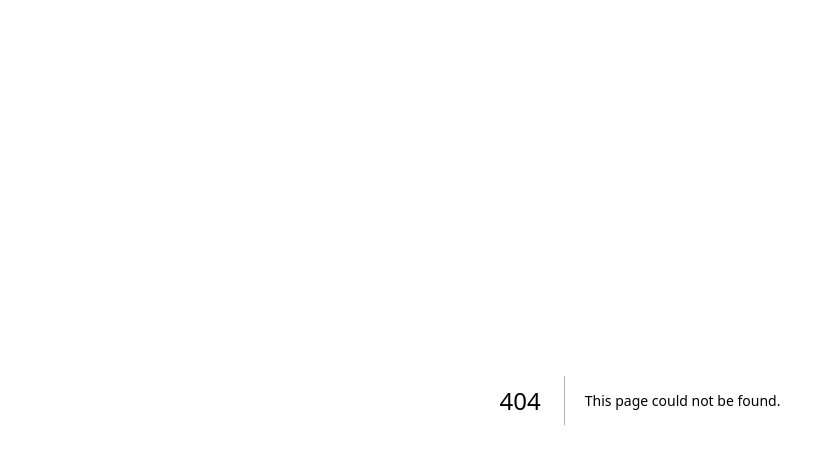
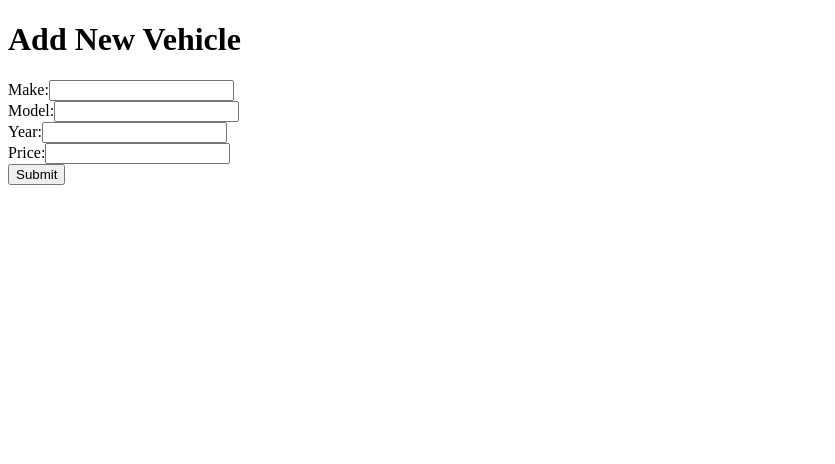
Before and after one commit to fez2013/onlyimports, a Next.js app: page /VehicleForm in a window 1280 px wide. Before the commit this address had no page. Shown: the top 464 px of the page, without its empty margins (0-835 px from the left). Built offline with nearby package versions, Linux system fonts and the light colour scheme.

Commit message:
Create VehicleForm.tsx

```diff
--- /dev/null
+++ b/src/pages/VehicleForm.tsx
@@ -0,0 +1,64 @@
+import { useState } from 'react';
+
+const NewVehicleForm = () => {
+  const [make, setMake] = useState('');
+  const [model, setModel] = useState('');
+  const [year, setYear] = useState('');
+  const [price, setPrice] = useState('');
+
+  const handleSubmit = async (e) => {
+    e.preventDefault();
+
+    // You can send the form data to your backend API to handle saving the new vehicle to the database
+    const formData = {
+      make,
+      model,
+      year,
+      price,
+    };
+
+    // Example of sending form data to an API endpoint using fetch
+    const response = await fetch('/api/addVehicle', {
+      method: 'POST',
+      headers: {
+        'Content-Type': 'application/json',
+      },
+      body: JSON.stringify(formData),
+    });
+
+    if (response.ok) {
+      // Redirect user to a success page or show a success message
+      alert('Vehicle added successfully!');
+    } else {
+      // Handle error
+      alert('Failed to add vehicle. Please try again.');
+    }
+  };
+
+  return (
+    <div>
+      <h1>Add New Vehicle</h1>
+      <form onSubmit={handleSubmit}>
+        <div>
+          <label>Make:</label>
+          <input type="text" value={make} onChange={(e) => setMake(e.target.value)} />
+        </div>
+        <div>
+          <label>Model:</label>
+          <input type="text" value={model} onChange={(e) => setModel(e.target.value)} />
+        </div>
+        <div>
+          <label>Year:</label>
+          <input type="text" value={year} onChange={(e) => setYear(e.target.value)} />
+        </div>
+        <div>
+          <label>Price:</label>
+          <input type="text" value={price} onChange={(e) => setPrice(e.target.value)} />
+        </div>
+        <button type="submit">Submit</button>
+      </form>
+    </div>
+  );
+};
+
+export default NewVehicleForm;
```
